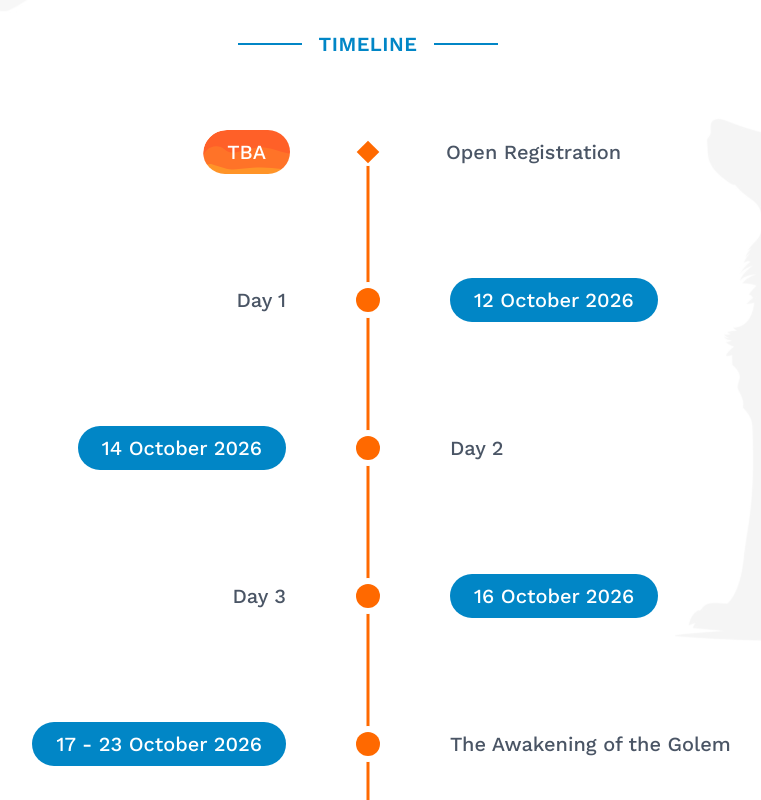
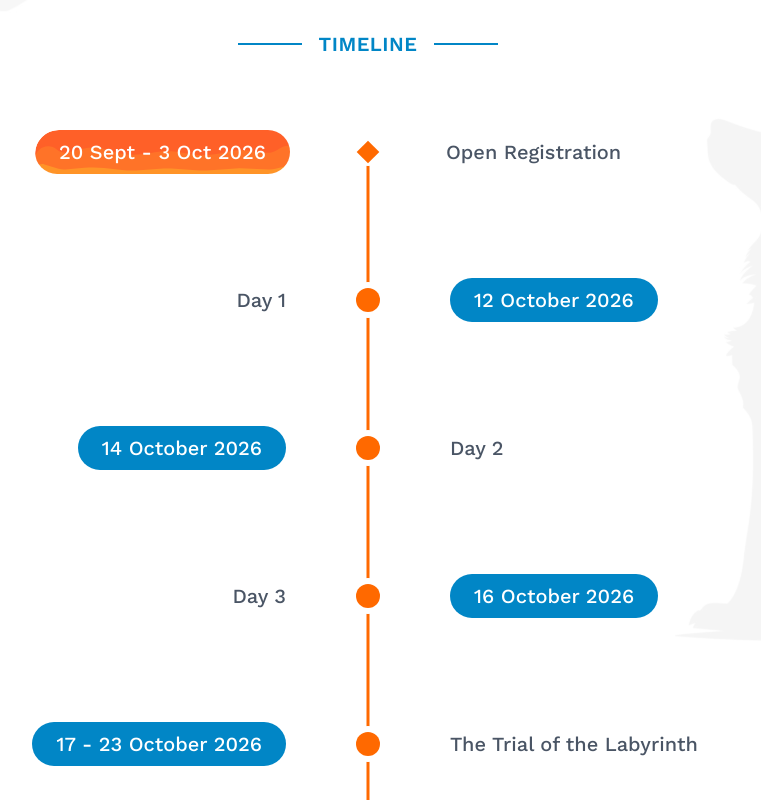
Before and after one commit to fahrypratama17/dsmbc-preview, a Next.js app: page / in a window 1280 px wide. Shown: the part 2180-2980 px from the top of the page, without its empty margins (272-1033 px from the left). Built offline with nearby package versions, Linux system fonts and the light colour scheme.

Commit message:
feat: update timeline dates and titles for improved clarity and accuracy

```diff
--- a/src/feature/components/Timeline.tsx
+++ b/src/feature/components/Timeline.tsx
@@ -5,11 +5,11 @@ import SectionHeading from "@/shared/components/SectionHeading";
 import { useReveal } from "@/shared/hooks/useReveal";
 
 const timelineData = [
-  { date: "TBA", title: "Open Registration", type: "start" },
+  { date: "20 Sept - 3 Oct 2026", title: "Open Registration", type: "start" },
   { date: "12 October 2026", title: "Day 1" },
   { date: "14 October 2026", title: "Day 2" },
   { date: "16 October 2026", title: "Day 3" },
-  { date: "17 - 23 October 2026", title: "The Awakening of the Golem" },
+  { date: "17 - 23 October 2026", title: "The Trial of the Labyrinth" },
   { date: "24 October 2026", title: "The Final Odyssey🏆", type: "end" },
 ];
 
```
